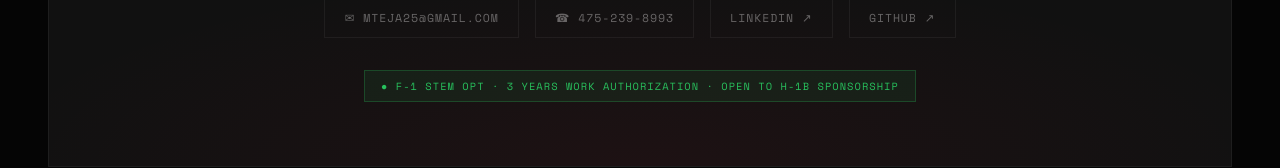
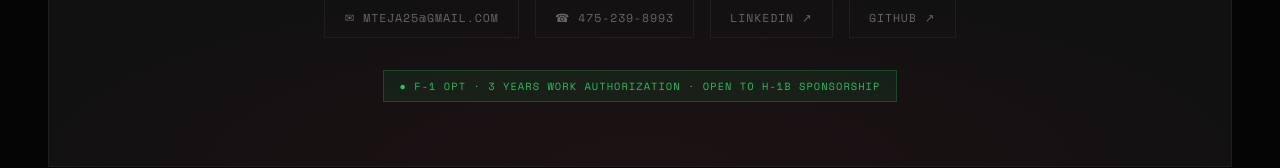
Before and after one commit to mneelam2/teja, a plain HTML site: page index.html in a window 1280 px wide. Shown: the part 4445-4613 px from the top of the page. Drawn offline with nearby package versions, Linux system fonts and the light colour scheme.

Commit message:
Update index.html
dd

```diff
--- a/index.html
+++ b/index.html
@@ -867,7 +867,7 @@
       <a href="https://linkedin.com/in/maniteja-n-a7376237b" target="_blank" class="contact-link">LinkedIn ↗</a>
       <a href="https://github.com/mneelam2" target="_blank" class="contact-link">GitHub ↗</a>
     </div>
-    <div class="otp-badge">● F-1 STEM OPT · 3 Years Work Authorization · Open to H-1B Sponsorship</div>
+    <div class="otp-badge">● F-1 OPT · 3 Years Work Authorization · Open to H-1B Sponsorship</div>
   </div>
 </section>
 
```
